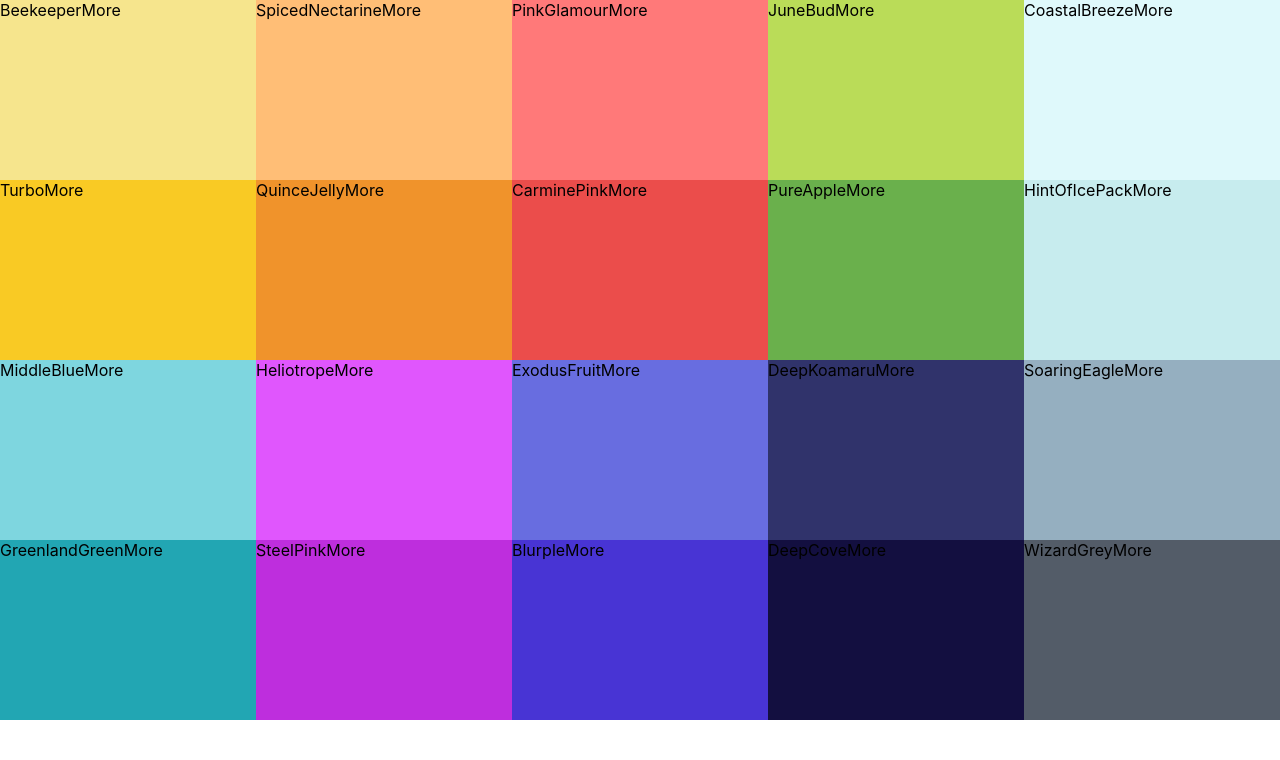
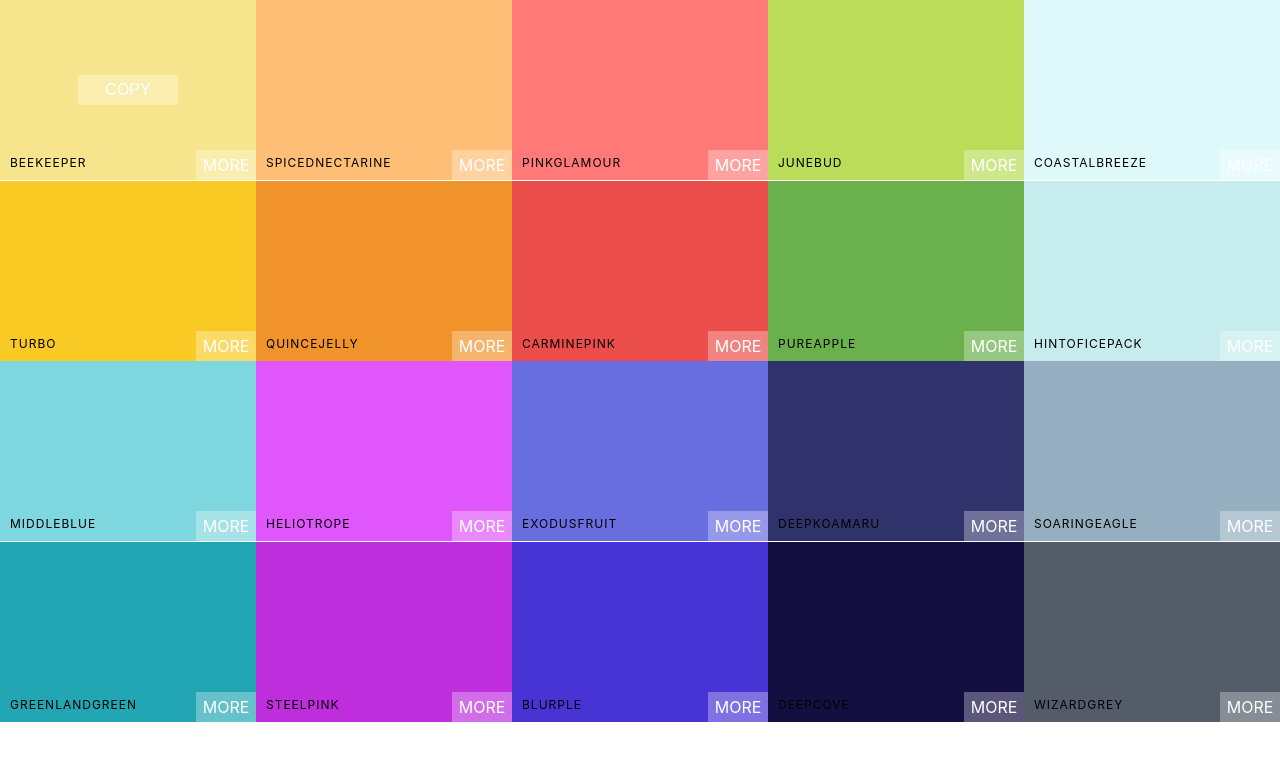
Before and after one commit to muhaidil13/color-app, a React (Create React App) app: page / in a window 1280 px wide. Shown: the top 760 px of the page. Built offline with nearby package versions, Linux system fonts and the light colour scheme.

Commit message:
style color box and add copy to clipboard

```diff
--- a/package.json
+++ b/package.json
@@ -7,6 +7,7 @@
     "@testing-library/react": "^13.4.0",
     "@testing-library/user-event": "^13.5.0",
     "react": "^18.2.0",
+    "react-copy-to-clipboard": "^5.1.0",
     "react-dom": "^18.2.0",
     "react-scripts": "5.0.1",
     "web-vitals": "^2.1.4"
--- a/src/App.css
+++ b/src/App.css
@@ -1,3 +1,8 @@
+*{
+  margin: 0;
+  padding: 0;
+  box-sizing: border-box;
+}
 /* .App {
   text-align: center;
 }
--- a/src/ColorBox.js
+++ b/src/ColorBox.js
@@ -1,12 +1,21 @@
 import React, { Component } from 'react'
+import CopyToClipboard from 'react-copy-to-clipboard';
 import "./colorbox.css"
 class ColorBox extends Component{
     render() {
+        const {name, background} = this.props;
         return (
-            <div style={{background: this.props.background}} className='Color-Box'>
-                <span>{this.props.name}</span>
-                <span>More</span>
-            </div>
+            <CopyToClipboard text={background}>
+                <div style={{background: background}} className='Color-Box'>
+                    <div className='copy-container'>
+                        <div className='box-content'>
+                            <span>{name}</span>
+                        </div>
+                        <button className='copy-button'>Copy</button>
+                    </div>
+                    <span className='see-more'>More</span>
+                </div>
+            </CopyToClipboard>
         );
     }
 }
--- a/src/colorbox.css
+++ b/src/colorbox.css
@@ -5,4 +5,51 @@
     display: inline-block;
     position: relative;
     cursor: pointer;
+    margin-bottom: -3.5px;
 }
+.copy-button{
+    width: 100px;
+    height: 30px;
+    position: absolute;
+    display: inline-block;
+    top: 50%;
+    left: 50%;
+    margin-left: -50px;
+    margin-top: -15px;
+    text-align: center;
+    outline: none;
+    background-color: rgba(255, 255, 255, 0.3);
+    font-size: 1rem;
+    line-height: 30px;
+    color: white;
+    text-transform: uppercase;
+    border: none;
+    opacity: 0;
+}
+.Color-Box:hover .copy-button{
+    opacity: 1;
+    transition: .5s;
+}
+.box-content{
+    width: 100%;
+    position:absolute;
+    left: 0px;
+    bottom: 0px;
+    letter-spacing: 1px;
+    text-transform: uppercase;
+    padding: 10px;
+    font-size: 12px;
+}
+.see-more{
+    background-color: rgba(255, 255, 255, 0.3);
+    position: absolute;
+    border: none;
+    right: 0;
+    bottom: 0;
+    color: white;
+    width: 60px;
+    height: 30px;
+    text-align: center;
+    line-height: 30px;
+    text-transform: uppercase;
+}
```
Also changed, not shown: 2 other files (tests, documents, lock files or other folders).
